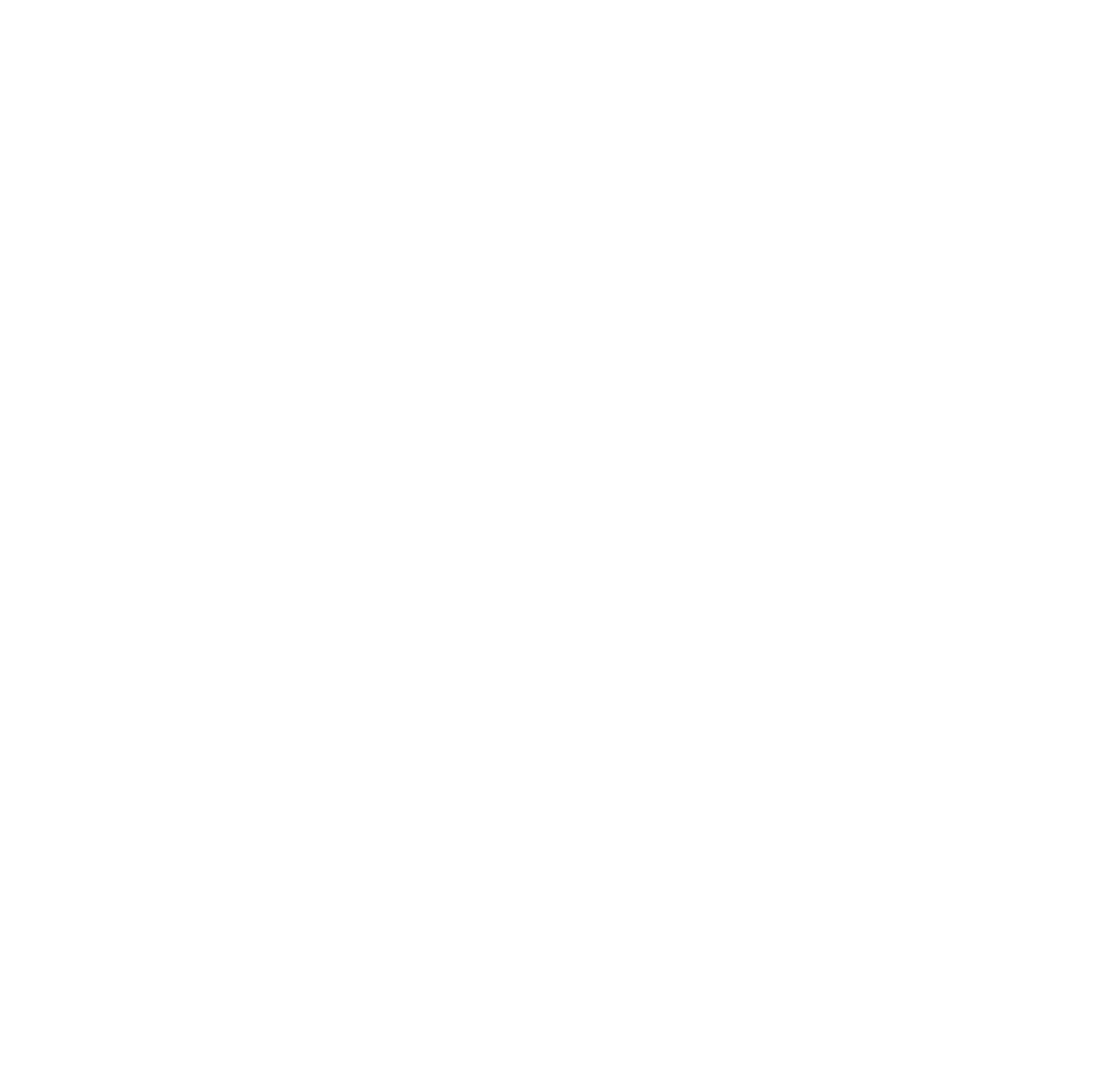
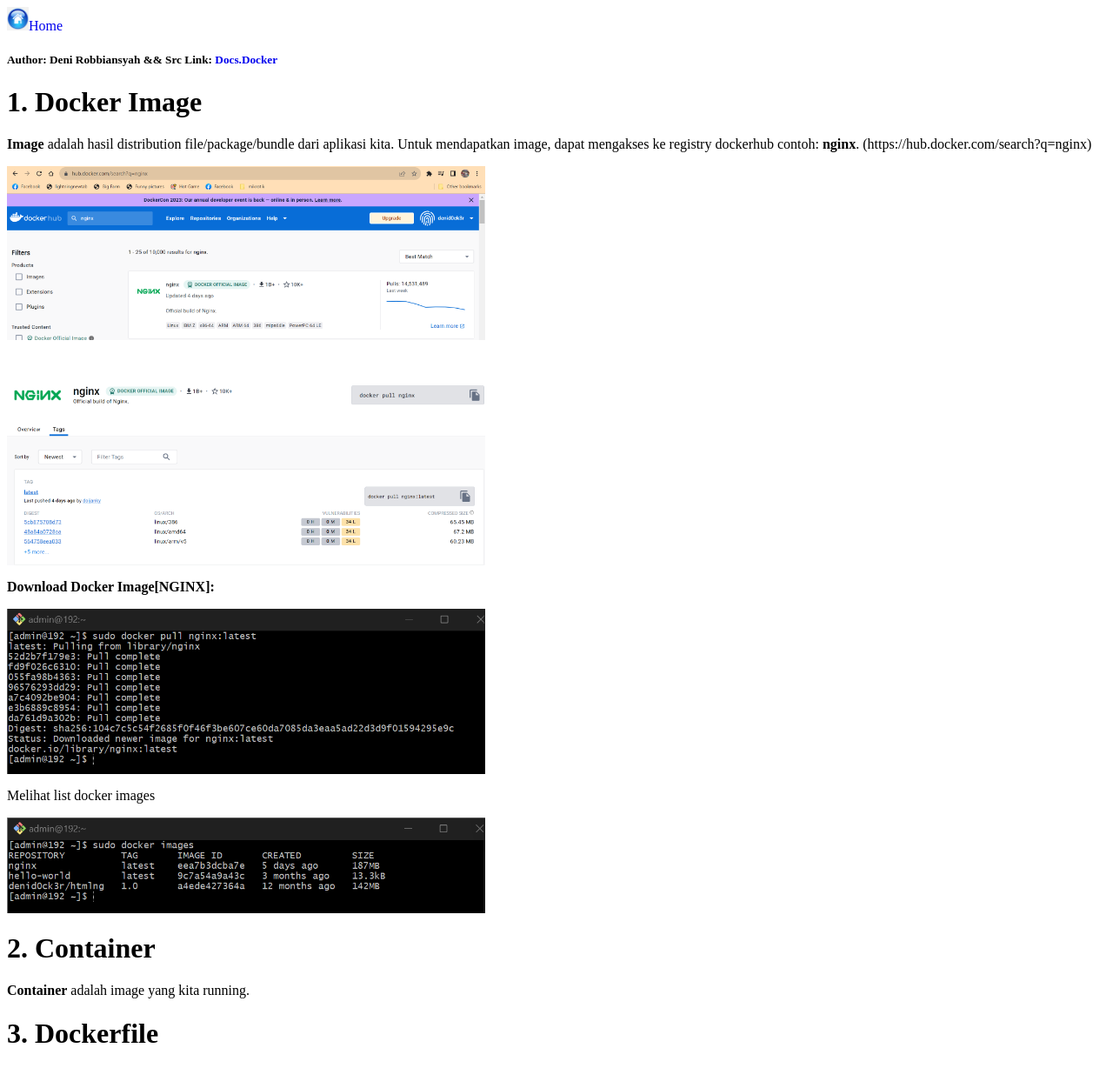
Before and after one commit to denid0ck3r/dockeroncentos9engine, a plain HTML site: page 3.belajardocker.html in a window 1280 px wide. Shown: the whole page at 87% size. Before the commit the page ends 800 px from the top, so only its background shows below. Drawn offline with Linux system fonts and the light colour scheme.

Commit message:
belajardocker_1

```diff
--- a/3.belajardocker.html
+++ b/3.belajardocker.html
@@ -1,6 +1,23 @@
 <html>
-    <head><title>Belajar Docker</title></head>
+    <head><title>Belajar Docker</title>
+        <a href="index.html" style="text-decoration:none"><img src="img/home.png" width="25">Home</a>
+        <h5>Author: Deni Robbiansyah && Src Link: <a href=" https://docs.docker.com/engine/install/centos/" style="text-decoration:none" >Docs.Docker</a></h5>
+        <style>font{font-weight: bold;}</style></head>
     <body>
+        <h1>1. Docker Image</h1>
+        <article><font>Image</font> adalah hasil distribution file/package/bundle dari aplikasi kita. Untuk mendapatkan image, dapat mengakses ke registry dockerhub contoh: <font>nginx</font>. (https://hub.docker.com/search?q=nginx)</article>
+        <p><img src="img/dockerimagenginx.png" width="550"></p><br>
+        <p><img src="img/downloadimage.png" width="550"></p>
+        <p><font>Download Docker Image[NGINX]:</font></p>
+
+        <p><img src="img/imagepull.png" width="550"></p>
+        <p>Melihat list docker images</p>
+        <p><img src="img/imagels.png" width="550"></p>
+
+
+        <h1>2. Container</h1>
+        <font>Container</font> adalah image yang kita running.
+        <h1>3. Dockerfile</h1>
 
     </body>
 
```
Also changed, not shown: img/dockerimagenginx.png (added), img/downloadimage.png (added), img/imagels.png (added), img/imagepull.png (added).
